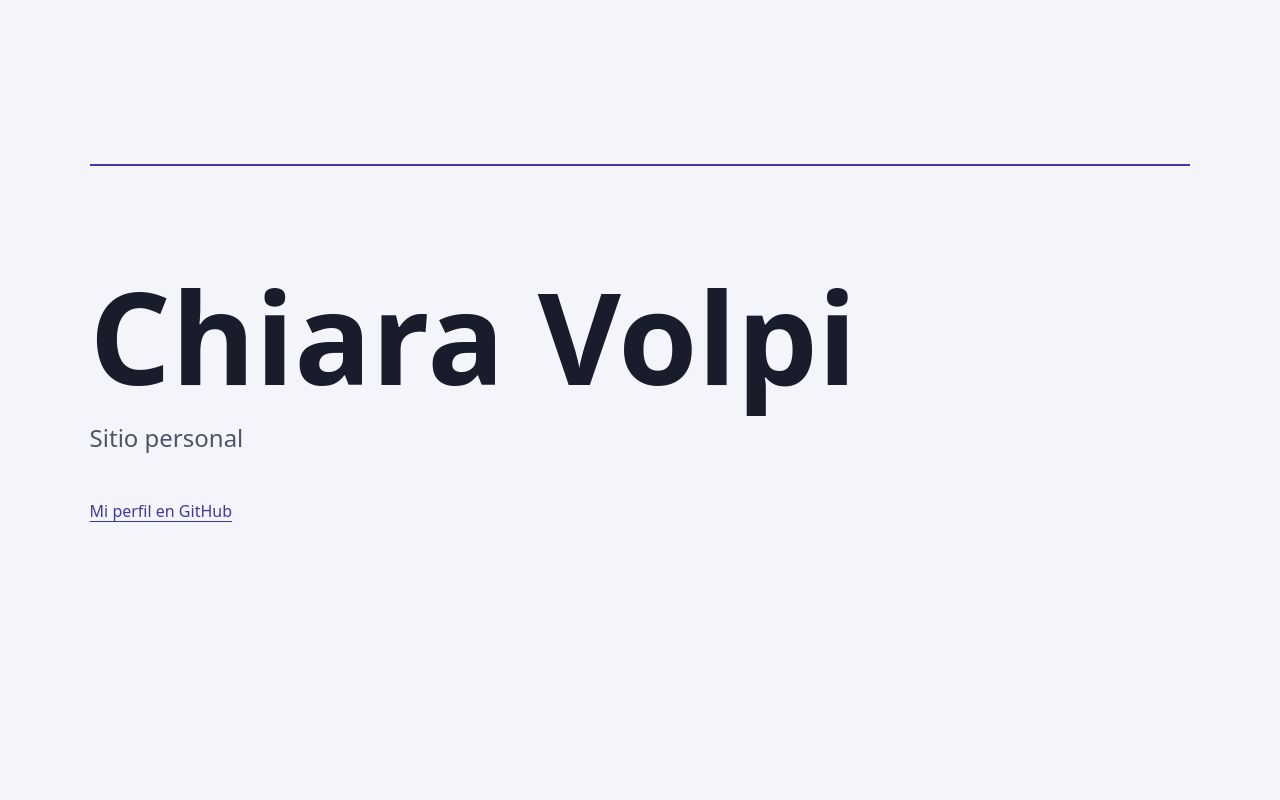
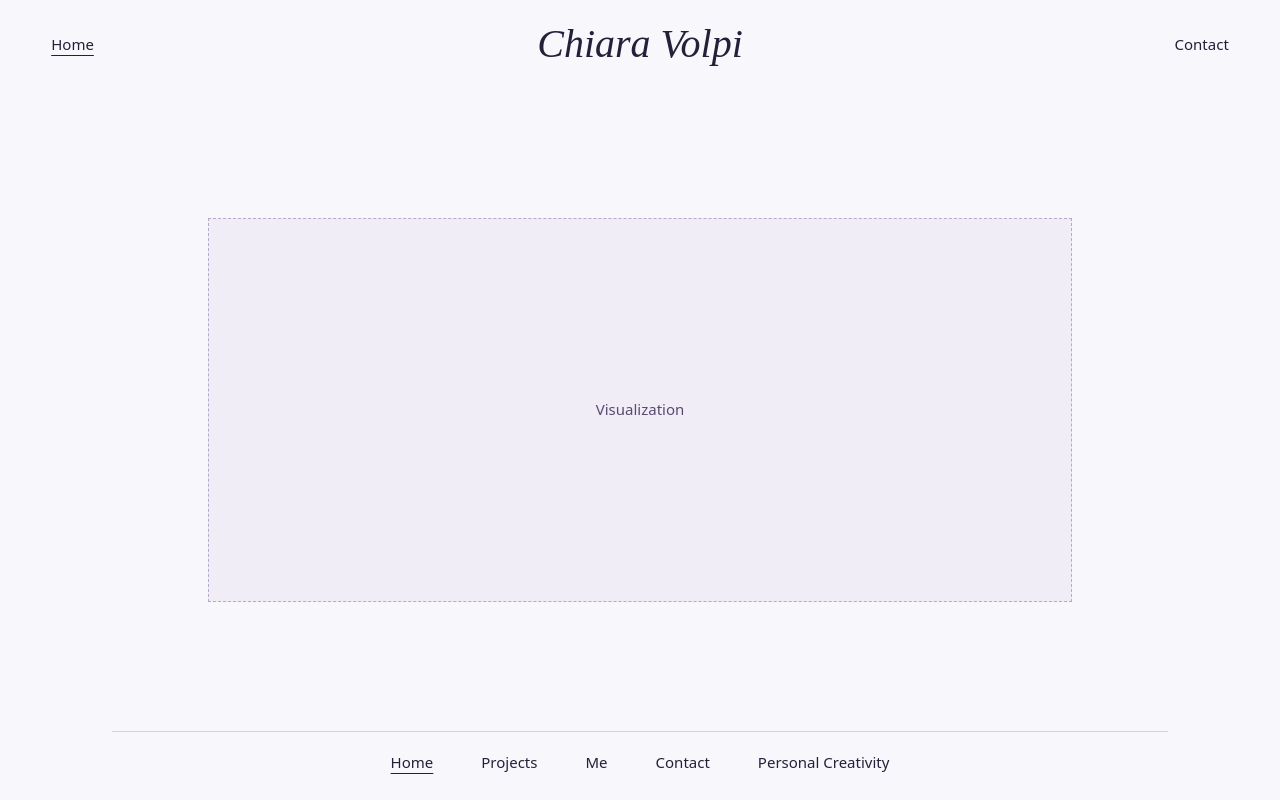
Before and after one commit to cvolpim/website, an Astro site: page /website/ in a window 1280 px wide. Built offline with nearby package versions, Linux system fonts and the light colour scheme; Astro itself is replaced by a stand-in of ours.

Commit message:
Build English portfolio navigation and homepage

```diff
--- /dev/null
+++ b/src/components/PortfolioNavigation.astro
@@ -0,0 +1,38 @@
+---
+interface Props {
+  variant: 'header' | 'footer';
+}
+
+const { variant } = Astro.props;
+const base = import.meta.env.BASE_URL;
+const home = { label: 'Home', href: base };
+const contact = { label: 'Contact', href: `${base}contact/` };
+const pages = [
+  home,
+  { label: 'Projects', href: `${base}projects/` },
+  { label: 'Me', href: `${base}me/` },
+  contact,
+  { label: 'Personal Creativity', href: `${base}personal-creativity/` },
+];
+const current = (href: string) => Astro.url.pathname === href ? 'page' : undefined;
+---
+
+{variant === 'header' ? (
+  <header class="site-header">
+    <nav class="site-header__nav" aria-label="Quick links">
+      <a href={home.href} aria-current={current(home.href)}>Home</a>
+      <a class="signature" href={home.href} aria-label="Chiara Volpi, home">Chiara Volpi</a>
+      <a href={contact.href} aria-current={current(contact.href)}>Contact</a>
+    </nav>
+  </header>
+) : (
+  <footer class="site-footer">
+    <nav aria-label="Portfolio pages">
+      <ul>
+        {pages.map(({ label, href }) => (
+          <li><a href={href} aria-current={current(href)}>{label}</a></li>
+        ))}
+      </ul>
+    </nav>
+  </footer>
+)}
--- a/src/layouts/Base.astro
+++ b/src/layouts/Base.astro
@@ -1,5 +1,6 @@
 ---
 import '../styles/global.scss';
+import PortfolioNavigation from '../components/PortfolioNavigation.astro';
 
 interface Props {
   title: string;
@@ -12,7 +13,7 @@ const sitemap = `${import.meta.env.BASE_URL}sitemap-index.xml`;
 ---
 
 <!doctype html>
-<html lang="es">
+<html lang="en">
   <head>
     <meta charset="utf-8" />
     <meta name="viewport" content="width=device-width, initial-scale=1" />
@@ -29,6 +30,9 @@ const sitemap = `${import.meta.env.BASE_URL}sitemap-index.xml`;
     <meta name="twitter:description" content={description} />
   </head>
   <body>
+    <a class="skip-link" href="#content">Skip to content</a>
+    <PortfolioNavigation variant="header" />
     <slot />
+    <PortfolioNavigation variant="footer" />
   </body>
 </html>
--- a/src/pages/index.astro
+++ b/src/pages/index.astro
@@ -3,14 +3,13 @@ import Base from '../layouts/Base.astro';
 ---
 
 <Base
-  title="Chiara Volpi · Sitio personal"
-  description="Sitio personal de Chiara Volpi. Un espacio para compartir proyectos y formas de contacto."
+  title="Chiara Volpi · Portfolio"
+  description="Explore Chiara Volpi’s portfolio, projects, and personal creative work."
 >
-  <main class="intro">
-    <div class="intro__content">
-      <h1>Chiara Volpi</h1>
-      <p>Sitio personal</p>
-      <a href="https://github.com/cvolpim">Mi perfil en GitHub</a>
+  <main id="content" class="home" tabindex="-1">
+    <h1 class="visually-hidden">Chiara Volpi · Portfolio</h1>
+    <div class="visualization">
+      <span>Visualization</span>
     </div>
   </main>
 </Base>
--- a/src/styles/global.scss
+++ b/src/styles/global.scss
@@ -1,57 +1,127 @@
-$ink: #191c2b;
-$muted: #4e5368;
-$surface: #f4f5fa;
-$accent: #4338a2;
+$ink: #252039;
+$paper: #f8f7fc;
+$accent: #463778;
+$gutter: clamp(1rem, 4vw, 3.5rem);
 
 *, *::before, *::after {
   box-sizing: border-box;
 }
 
 body {
+  display: flex;
+  flex-direction: column;
+  min-block-size: 100vh;
+  min-block-size: 100svh;
   margin: 0;
-  background: $surface;
+  background: $paper;
   color: $ink;
-  font: 1rem / 1.6 system-ui, sans-serif;
+  font: 1rem / 1.5 system-ui, sans-serif;
 }
 
-.intro {
-  display: grid;
-  align-items: center;
-  min-block-size: 100vh;
-  min-block-size: 100svh;
-  padding: clamp(1.5rem, 7vw, 7rem);
+a {
+  color: inherit;
+  text-underline-offset: 0.3em;
 }
 
-.intro__content {
-  inline-size: 100%;
-  max-inline-size: 72rem;
-  margin-inline: auto;
-  border-block-start: 2px solid $accent;
-  padding-block: clamp(2rem, 8vw, 7rem);
+a:focus-visible {
+  outline: 2px solid $accent;
+  outline-offset: 3px;
+}
 
-  h1 {
-    margin: 0;
-    font-size: clamp(2.75rem, 11vw, 8rem);
-    line-height: 1.05;
-    overflow-wrap: anywhere;
-  }
+.visually-hidden, .skip-link:not(:focus) {
+  position: absolute;
+  inline-size: 1px;
+  block-size: 1px;
+  overflow: hidden;
+  clip-path: inset(50%);
+  white-space: nowrap;
+}
 
-  p {
-    margin-block: 1rem 2rem;
-    color: $muted;
-    font-size: clamp(1.125rem, 3vw, 1.5rem);
-  }
+.skip-link:focus {
+  position: absolute;
+  z-index: 1;
+  inset-block-start: 0.5rem;
+  inset-inline-start: 0.5rem;
+  padding: 0.5rem 1rem;
+  background: white;
+}
+
+.site-header, .site-footer {
+  padding-inline: $gutter;
 
   a {
     display: inline-flex;
     align-items: center;
     min-block-size: 2.75rem;
-    color: $accent;
-    text-underline-offset: 0.25em;
-  }
+    font-size: 0.9375rem;
+    text-decoration: none;
 
-  a:focus-visible {
-    outline: 2px solid $accent;
-    outline-offset: 0.25rem;
+    &:hover, &[aria-current='page'] {
+      text-decoration: underline;
+    }
   }
 }
+
+.site-header__nav {
+  display: grid;
+  grid-template-columns: 1fr auto 1fr;
+  align-items: center;
+  gap: 0.5rem;
+  padding-block: clamp(0.5rem, 2vw, 1.25rem);
+
+  a:first-child { justify-self: start; }
+  a:last-child { justify-self: end; }
+
+  .signature {
+    font-family: 'Segoe Script', 'Apple Chancery', 'Brush Script MT', cursive;
+    font-size: clamp(1.25rem, 4.5vw, 2.5rem);
+    font-style: italic;
+    line-height: 1.2;
+    white-space: nowrap;
+  }
+}
+
+.home, .content-page {
+  flex: 1;
+  padding: clamp(1.25rem, 5vw, 4rem) $gutter;
+}
+
+.home {
+  display: grid;
+  place-items: center;
+}
+
+.visualization {
+  display: grid;
+  place-items: center;
+  inline-size: min(100%, 54rem);
+  min-block-size: clamp(14rem, 48svh, 31rem);
+  padding: 1rem;
+  border: 1px dashed #b5a9cd;
+  background: #f0edf7;
+  color: #584b70;
+  font-size: 0.9375rem;
+}
+
+.content-page {
+  inline-size: min(100%, 66rem);
+  margin-inline: auto;
+
+  h1 {
+    margin-block: 0 1rem;
+    font-size: clamp(2rem, 6vw, 4rem);
+    line-height: 1.1;
+  }
+}
+
+.site-footer ul {
+  display: flex;
+  flex-wrap: wrap;
+  justify-content: center;
+  column-gap: clamp(1rem, 4vw, 3rem);
+  max-inline-size: 66rem;
+  margin: 0 auto;
+  padding: 0.5rem 0 1rem;
+  border-block-start: 1px solid #d8d0e5;
+  list-style: none;
+}
```
Also changed, not shown: src/pages/contact.astro (added, +10 -0 lines), src/pages/me.astro (added, +10 -0 lines), src/pages/personal-creativity.astro (added, +10 -0 lines), src/pages/projects.astro (added, +10 -0 lines).
